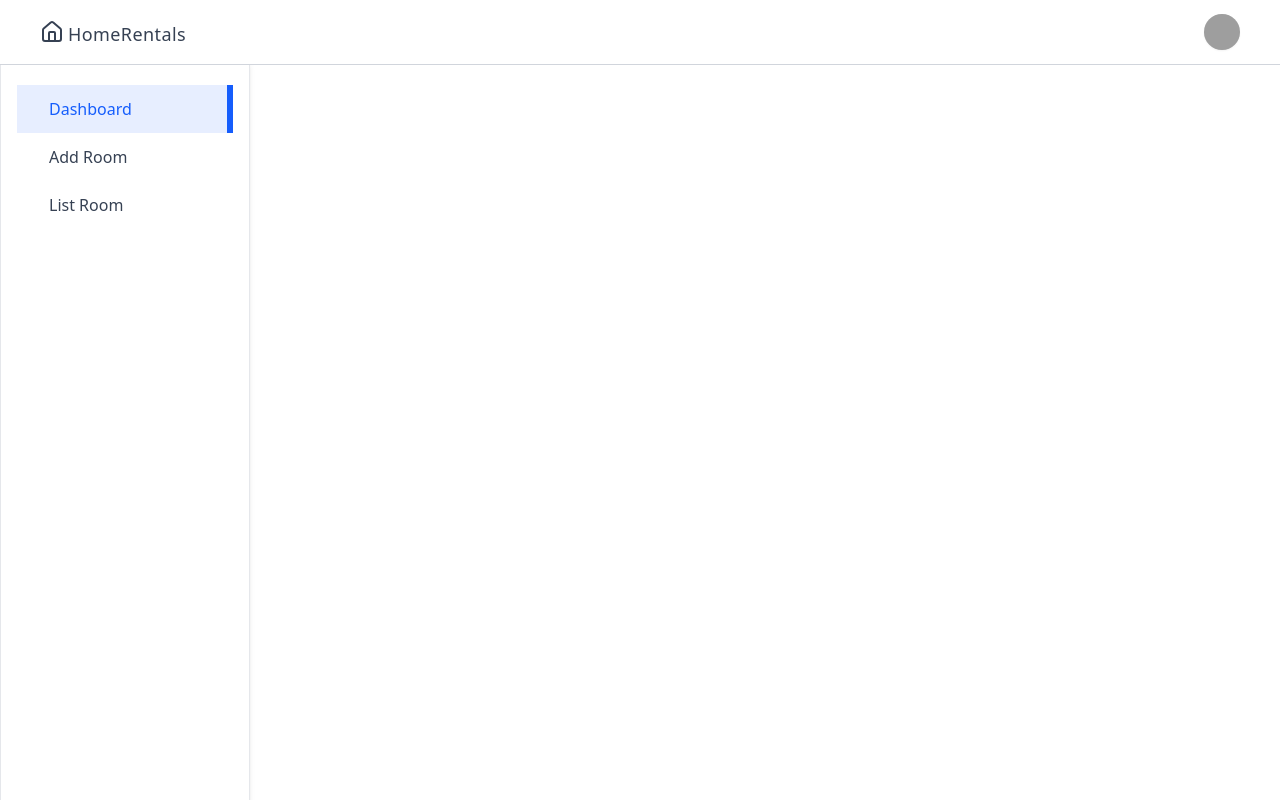
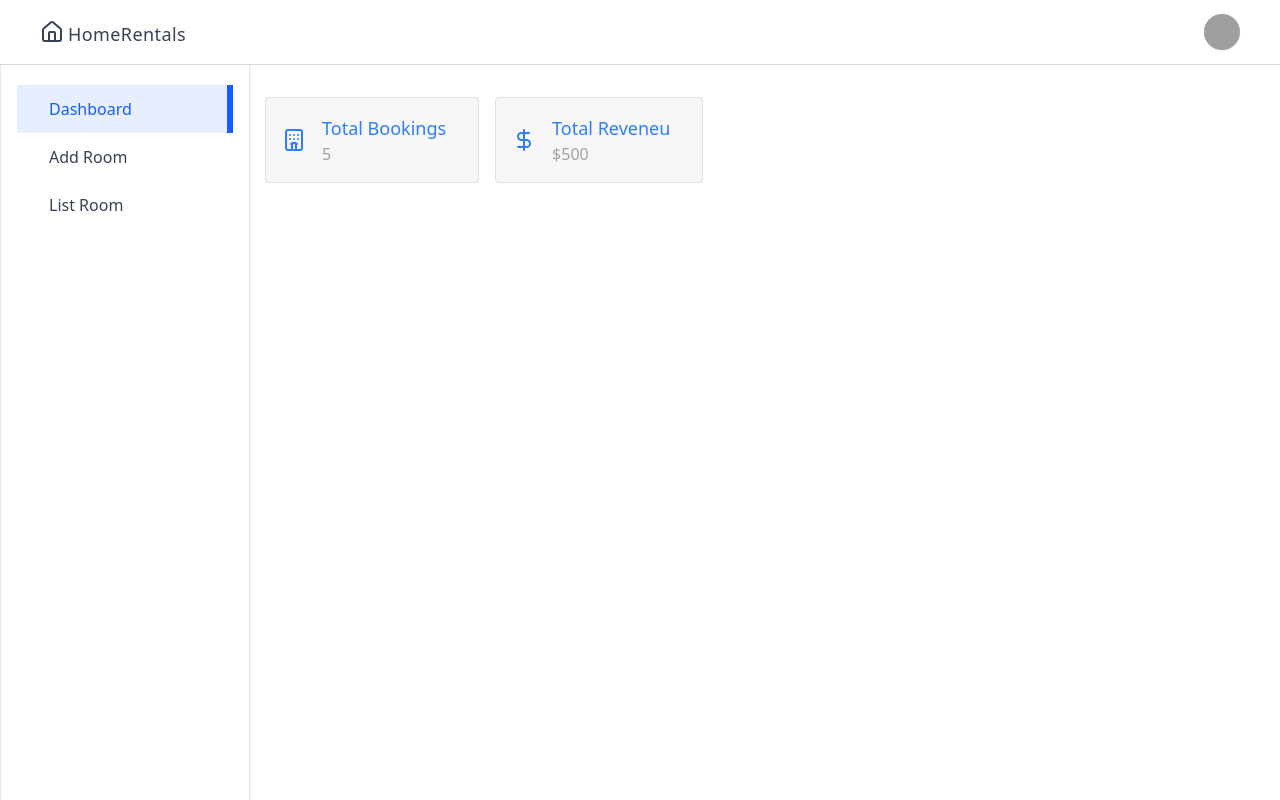
Before and after one commit to Sayakmodak/HomeRentals, a React (Vite) app in the folder client/: page /dashboard/owner-dashboard in a window 1280 px wide. Built offline with nearby package versions, Linux system fonts and the light colour scheme; no server answers; grey boxes are pictures that could not be loaded.

Commit message:
created the dashboard page

```diff
--- a/client/src/pages/admin/Dashboard.jsx
+++ b/client/src/pages/admin/Dashboard.jsx
@@ -1,11 +1,37 @@
+import { DollarSign, Hotel } from 'lucide-react';
 import React from 'react'
 
 const Dashboard = () => {
   return (
-    <div>
-      Dashboard
+    <div className=" border-red-400 ml-[265px]">
+      <title
+        align="left"
+        font="outfit"
+        title="Dashboard"
+        subtitle="Monitor your room listings, track bookings and analyze reveneu-all in one place. Stay updated with real-time insights to ensure smooth operations."
+      />
+
+      <div className="flex gap-4 my-8">
+        {/* Total Bookings */}
+        <div className="bg-primary/3 border border-primary/10 rounded flex items-center p-4 pr-8">
+          <Hotel className="text-blue-500" />
+          <div className="flex flex-col sm:ml-4 font-medium">
+            <p className="text-blue-500 text-lg">Total Bookings</p>
+            <p className="text-neutral-400 text-base">5</p>
+          </div>
+        </div>
+
+        {/* Total Reveneu */}
+        <div className="bg-primary/3 border border-primary/10 rounded flex items-center p-4 pr-8">
+          <DollarSign className="text-blue-500" />
+          <div className="flex flex-col sm:ml-4 font-medium">
+            <p className="text-blue-500 text-lg">Total Reveneu</p>
+            <p className="text-neutral-400 text-base">$500</p>
+          </div>
+        </div>
+      </div>
     </div>
-  )
+  );
 }
 
 export default Dashboard
```
